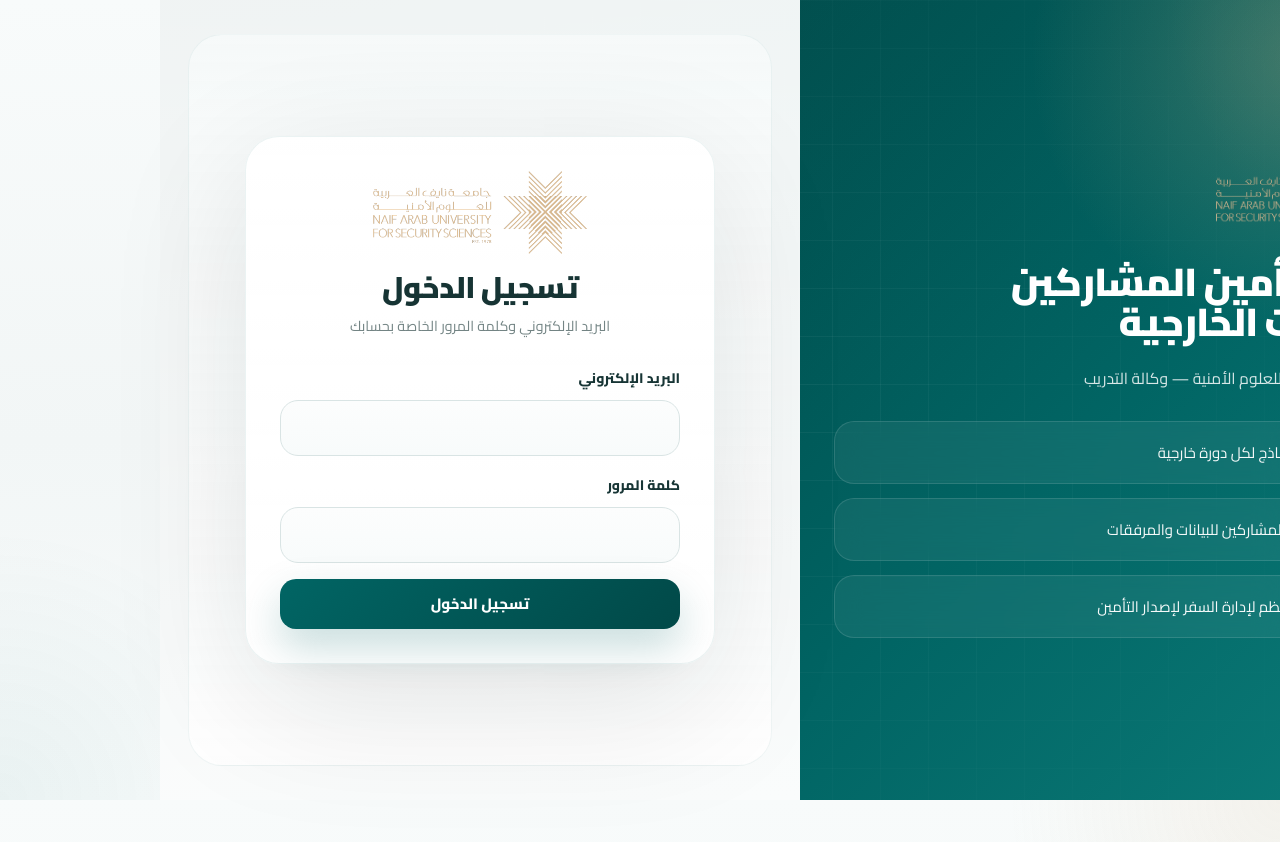
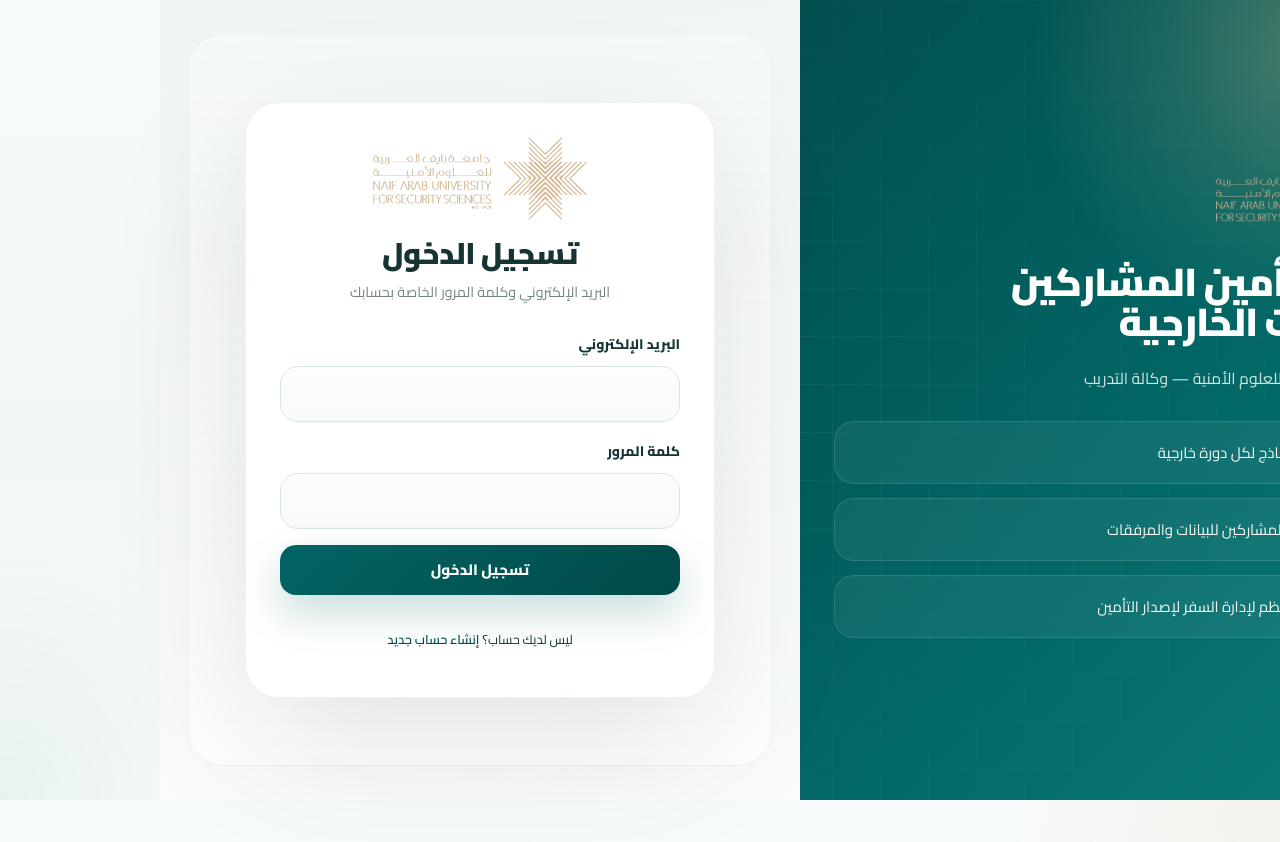
Before and after one commit to nauss-od/form, a Next.js app: page /login in a window 1280 px wide. Shown: the top 842 px of the page. Built offline with nearby package versions, Linux system fonts and the light colour scheme.

Commit message:
Fix hydration issue, add registration link to login page

```diff
--- a/app/courses/[id]/page.tsx
+++ b/app/courses/[id]/page.tsx
@@ -28,8 +28,8 @@ export default function CourseDetailsPage({ params }: { params: { id: string } }
   if (loading) return <AppShell title="تفاصيل الدورة"><p>جاري التحميل...</p></AppShell>;
   if (!course) return <AppShell title="خطأ"><p>الدورة غير موجودة</p></AppShell>;
 
-  const base = typeof window !== 'undefined' ? window.location.origin : '';
-  const publicUrl = `${base}/public/form/${course.publicToken}`;
+  const [publicUrl, setPublicUrl] = useState('');
+  useEffect(() => { setPublicUrl(`${window.location.origin}/public/form/${course.publicToken}`); }, [course.publicToken]);
   const completed = course.submissions.length;
   const total = course.participantCount || completed;
   const pct = total > 0 ? Math.round((completed / total) * 100) : 0;
--- a/app/login/page.tsx
+++ b/app/login/page.tsx
@@ -69,6 +69,9 @@ export default function LoginPage() {
             <button className="primary-btn" type="submit" disabled={loading}>
               {loading ? 'جاري التحقق...' : 'تسجيل الدخول'}
             </button>
+            <p style={{ marginTop: 16, textAlign: 'center', fontSize: '0.85rem' }}>
+              ليس لديك حساب؟ <a href="/register" style={{ color: '#014f4d', fontWeight: 600 }}>إنشاء حساب جديد</a>
+            </p>
           </form>
         </div>
       </section>
```
